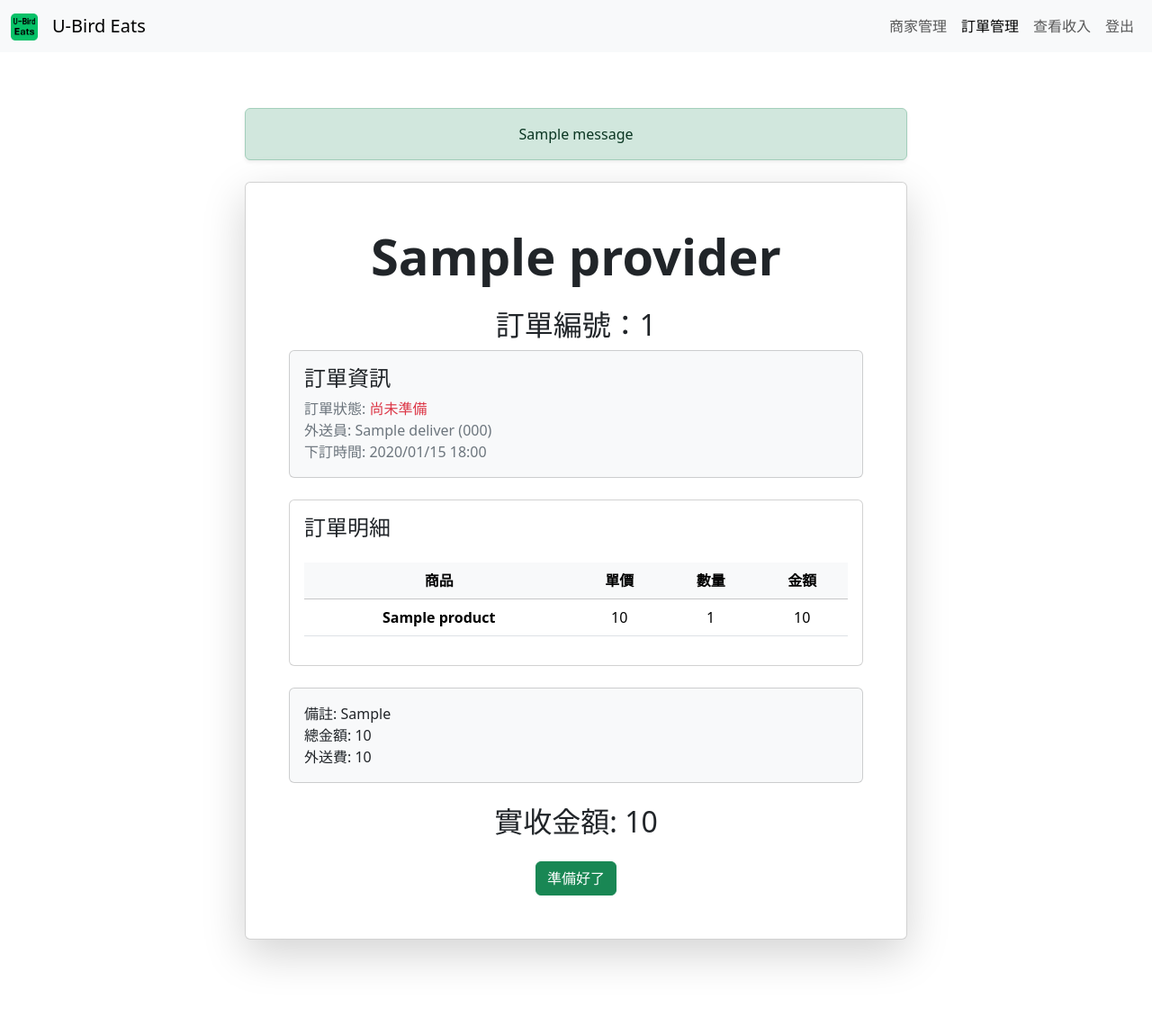
After one commit to RutoDa/U-BirdEat_Backend, a Django app: page /provider-sys/order/detail/1/ in a window 1280 px wide. The commit adds this page. Shown: the whole page at 90% size. Run offline with Django 5.2, Linux system fonts and the light colour scheme; a user stored in the database is signed in; tables that the repository leaves empty hold one stand-in row (values such as "Sample post"); one stand-in notice (Sample message) is shown.

Commit message:
feat: 新增provider_system中的訂單管理功能，包括收入和歷史訂單頁面；新增filter以支援template中的乘法運算

```diff
--- a/provider_system/templates/header.html
+++ b/provider_system/templates/header.html
@@ -10,16 +10,24 @@
           {% if provider %}
             <li class="nav-item">
               {% if page_name == 'home' %}
-                <a class="nav-link active" href=".">商家管理</a>
+                <a class="nav-link active" href="{% url 'provider_system:home' %}">商家管理</a>
               {% else %}
                 <a class="nav-link" href="{% url 'provider_system:home' %}">商家管理</a>
               {% endif %}
             </li>
             <li class="nav-item">
-              <a class="nav-link" href="/provider/order">訂單管理</a>
+              {% if page_name == 'orders' %}
+                <a class="nav-link active" href="{% url 'provider_system:orders_manage' %}">訂單管理</a>
+              {% else %}
+                <a class="nav-link" href="{% url 'provider_system:orders_manage' %}">訂單管理</a>
+              {% endif %}
             </li>
             <li class="nav-item">
-              <a class="nav-link" href="/provider/menu">查看收入</a>
+              {% if page_name == 'income' %}
+                <a class="nav-link active" href="{% url 'provider_system:income' %}">查看收入</a>
+              {% else %}
+                <a class="nav-link" href="{% url 'provider_system:income' %}">查看收入</a>
+              {% endif %}
             </li>
             <li class="nav-item">
               <a class="nav-link" href="{% url 'provider_system:logout' %}">登出</a>
--- a/provider_system/templates/home.html
+++ b/provider_system/templates/home.html
@@ -23,7 +23,7 @@
               <div class="card-body">
                 <div class="d-flex justify-content-between align-items-center mb-4">
                   <h3 class="card-title h4 mb-0">商家資訊</h3>
-                  <a href="{% url 'provider_system:profile_edit' %}" class="btn btn-secondary btn-sm"><i class="bi bi-pencil-square me-1"></i>修改商家資訊</a>
+                  <a href="{% url 'provider_system:profile_edit' %}" class="btn btn-secondary"><i class="bi bi-pencil-square me-1"></i>修改商家資訊</a>
                 </div>
                 <div class="row">
                   <div class="col-md-4">
@@ -70,7 +70,7 @@
                       {% for product in products %}
                         <tr class="text-center">
                           <td class="fw-bold">{{ product.name }}</td>
-                          <td>NT$ {{ product.price }}</td>
+                          <td>{{ product.price }}</td>
                           <td>{{ product.update_at|date:'Y/m/d H:i' }}</td>
                           <td>{{ product.description|truncatechars:10 }}</td>
                           <td class="text-center">
--- /dev/null
+++ b/provider_system/templates/order_detail.html
@@ -0,0 +1,111 @@
+{% extends 'base.html' %}
+{% block title %}
+  訂單{{ order.id }} -
+{% endblock %}
+{% block content %}
+  <div class="container py-5">
+    <div class="row justify-content-center">
+      <div class="col-lg-8">
+        {% if messages %}
+          {% for message in messages %}
+            <div class="alert alert-{{ message.tags }} shadow-sm mx-auto text-center mb-4 fade show">{{ message }}</div>
+          {% endfor %}
+        {% endif %}
+        <div class="card shadow-lg mb-5">
+          <div class="card-body p-5">
+            <h1 class="display-4 text-center fw-bold mb-4">{{ provider.shop_name }}</h1>
+            <h2 class="text-center">訂單編號：{{ order.id }}</h2>
+
+            <div class="card bg-light mb-4">
+              <div class="card-body">
+                <div class="d-flex justify-content-between align-items-center mb-2">
+                  <h3 class="card-title h4 mb-0">訂單資訊</h3>
+                </div>
+                <div class="row">
+                  <div class="col-12 text-secondary">
+                    訂單狀態:{% if order.status == 0 %}
+                      <span class="text-danger">尚未準備</span>
+                    {% elif order.status == 1 %}
+                      <span class="text-warning">等待外送</span>
+                    {% elif order.status == 2 %}
+                      <span class="text-primary">外送中</span>
+                    {% elif order.status == 3 %}
+                      <span class="text-success">已送達</span>
+                    {% else %}
+                      <span class="text-secondary">未知</span>
+                    {% endif %}
+                  </div>
+                  <div class="col-12 text-secondary">
+                    外送員:{% if order.deliver %}
+                      {{ order.deliver.real_name }} ({{ order.deliver.phone }})
+                    {% else %}
+                      <span class="text-secondary">尚未指派</span>
+                    {% endif %}
+                  </div>
+                  <div class="col-12 text-secondary">下訂時間: {{ order.created_at|date:'Y/m/d H:i' }}</div>
+                </div>
+              </div>
+            </div>
+
+            <div class="card">
+              <div class="card-body">
+                <div class="d-flex justify-content-between align-items-center mb-4">
+                  <h3 class="card-title h4 mb-0">訂單明細</h3>
+                </div>
+
+                <div class="table-responsive">
+                  <table class="table table-hover align-middle">
+                    <thead class="table-light">
+                      <tr class="text-center">
+                        <th>商品</th>
+                        <th>單價</th>
+                        <th>數量</th>
+                        <th>金額</th>
+                      </tr>
+                    </thead>
+                    <tbody>
+                      {% load math_filters %}
+                      {% for item in detail %}
+                        <tr class="text-center">
+                          <td class="fw-bold">{{ item.product.name }}</td>
+                          <td>{{ item.product.price }}</td>
+                          <td>{{ item.count }}</td>
+                          <td>{{ item.product.price|multiply:item.count }}</td>
+                        </tr>
+                      {% empty %}
+                        <tr>
+                          <td colspan="4" class="text-center">尚無訂單明細</td>
+                        </tr>
+                      {% endfor %}
+                    </tbody>
+                  </table>
+                </div>
+              </div>
+            </div>
+
+            <div class="card bg-light mt-4">
+              <div class="card-body">
+                <div class="row">
+                  <div class="col-12">備註: {{ order.memo }}</div>
+                </div>
+                <div class="row">
+                  <div class="col-12">總金額: {{ order.total_price }}</div>
+                </div>
+                <div class="row">
+                  <div class="col-12">外送費: {{ order.delivery_fee }}</div>
+                </div>
+              </div>
+            </div>
+            <h2 class="col-12 text-center mt-4">實收金額: {{ order.provider_fee }}</h2>
+
+            {% if order.status == 0 %}
+              <div class="text-center mt-4">
+                <a href="{% url 'provider_system:order_ready' order.id %}" class="btn btn-success">準備好了</a>
+              </div>
+            {% endif %}
+          </div>
+        </div>
+      </div>
+    </div>
+  </div>
+{% endblock %}
--- /dev/null
+++ b/provider_system/templatetags/math_filters.py
@@ -0,0 +1,7 @@
+from django import template
+
+register = template.Library()
+
+@register.filter
+def multiply(value, arg):
+    return int(float(value) * float(arg))
--- a/provider_system/urls.py
+++ b/provider_system/urls.py
@@ -1,4 +1,4 @@
-from django.urls import path, include
+from django.urls import path
 from .views import *
 
 app_name = 'provider_system'
@@ -12,4 +12,9 @@ urlpatterns = [
     path('product/edit/<int:product_id>/', product_edit_view, name='product_edit'),
     path('product/delete/<int:product_id>/', product_delete_view, name='product_delete'),
     path('profile/edit/', profile_edit_view, name='profile_edit'),
+    path('orders/', orders_manage_view, name='orders_manage'),
+    path('order/detail/<int:order_id>/', order_detail_view, name='order_detail'),
+    path('order/ready/<int:order_id>/', order_ready_view, name='order_ready'),
+    path('history/', history_view, name='history'),
+    path('income/', income_view, name='income'),
 ]
--- a/provider_system/views.py
+++ b/provider_system/views.py
@@ -2,7 +2,7 @@ from django.shortcuts import render, redirect
 from django.contrib.auth import authenticate, login, logout
 from django.contrib import messages
 from django.contrib.auth.models import User
-from provider_api.models import Provider, Product
+from provider_api.models import Provider, Product, COMMISSION_RATE, Order
 from django.contrib.auth.decorators import login_required
 from functools import wraps
 
@@ -219,3 +219,86 @@ def product_delete_view(request, product_id):
         messages.add_message(request, messages.WARNING, '刪除失敗')
 
     return redirect('provider_system:home')
+
+
+@login_required(login_url='provider_system:login')
+@valid_provider_required
+def orders_manage_view(request):
+    """
+    提供訂單管理功能
+    """
+    provider = Provider.objects.get(user=request.user)
+    orders = provider.order_set.filter(status__in=[0, 1, 2]).order_by('-created_at')
+    commission_rates = {"Deliver": int(COMMISSION_RATE * 100), "Provider": int((1 - COMMISSION_RATE) * 100)}
+
+    page_name = 'orders'
+    return render(request, 'orders_manage.html', locals())
+
+
+@login_required(login_url='provider_system:login')
+@valid_provider_required
+def order_detail_view(request, order_id):
+    """
+    提供訂單明細功能
+    """
+    try:
+        provider = Provider.objects.get(user=request.user)
+        order = Order.objects.get(id=order_id)
+        detail = order.orderdetail_set.all()
+    except Order.DoesNotExist:
+        messages.add_message(request, messages.WARNING, '訂單不存在')
+        return redirect('provider_system:orders_manage')
+    except Exception as e:
+        messages.add_message(request, messages.WARNING, '讀取失敗')
+        return redirect('provider_system:orders_manage')
+
+    page_name = 'orders'
+    return render(request, 'order_detail.html', locals())
+
+
+
+@login_required(login_url='provider_system:login')
+@valid_provider_required
+def order_ready_view(request, order_id):
+    """
+    提供訂單準備完成功能
+    """
+    try:
+        order = Order.objects.get(id=order_id)
+        order.status = 1
+        order.save()
+        messages.add_message(request, messages.SUCCESS, f'訂單編號 {order.id} 已準備完成')
+    except Order.DoesNotExist:
+        messages.add_message(request, messages.WARNING, '訂單不存在')
+    except Exception as e:
+        messages.add_message(request, messages.WARNING, '操作失敗')
+
+    return redirect('provider_system:orders_manage')
+
+
+@login_required(login_url='provider_system:login')
+@valid_provider_required
+def history_view(request):
+    """
+    提供歷史訂單查詢功能
+    """
+    provider = Provider.objects.get(user=request.user)
+    orders = provider.order_set.filter(status=3).order_by('-created_at')
+
+    page_name = 'orders'
+    return render(request, 'history.html', locals())
+
+
+@login_required(login_url='provider_system:login')
+@valid_provider_required
+def income_view(request):
+    """
+    提供收入查詢功能
+    """
+    provider = Provider.objects.get(user=request.user)
+    orders = provider.order_set.filter(status=3).order_by('-created_at')
+    total_income = sum([order.provider_fee for order in orders])
+    total_orders = orders.count()
+
+    page_name = 'income'
+    return render(request, 'income.html', locals())
```
Also changed, not shown: provider_system/templates/history.html (added, +75 -0 lines), provider_system/templates/income.html (added, +78 -0 lines), provider_system/templates/orders_manage.html (added, +90 -0 lines).
